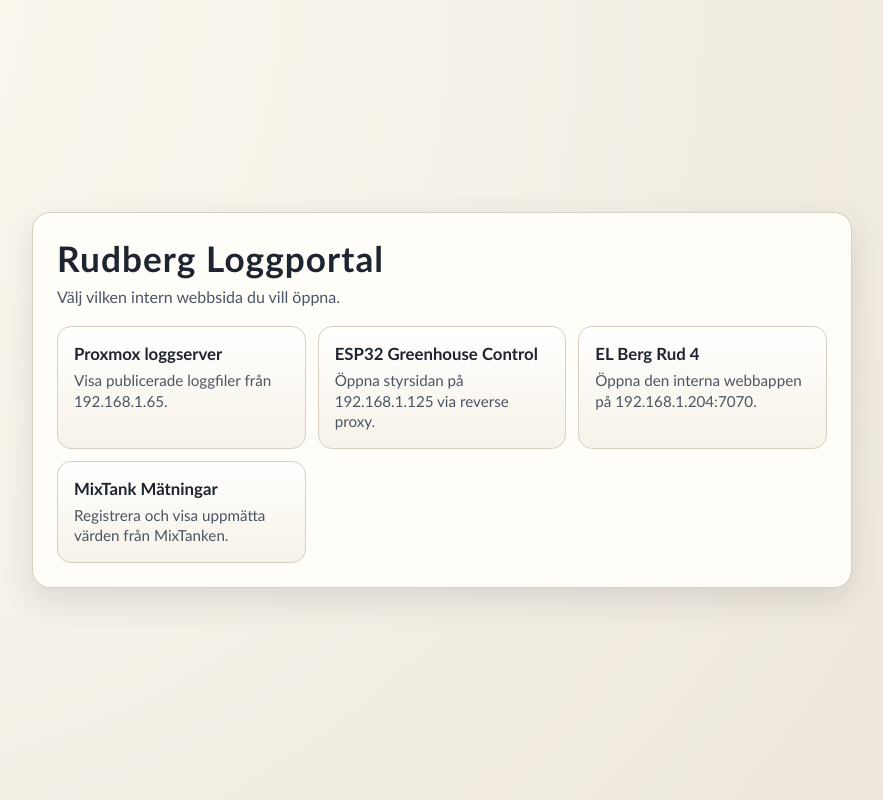
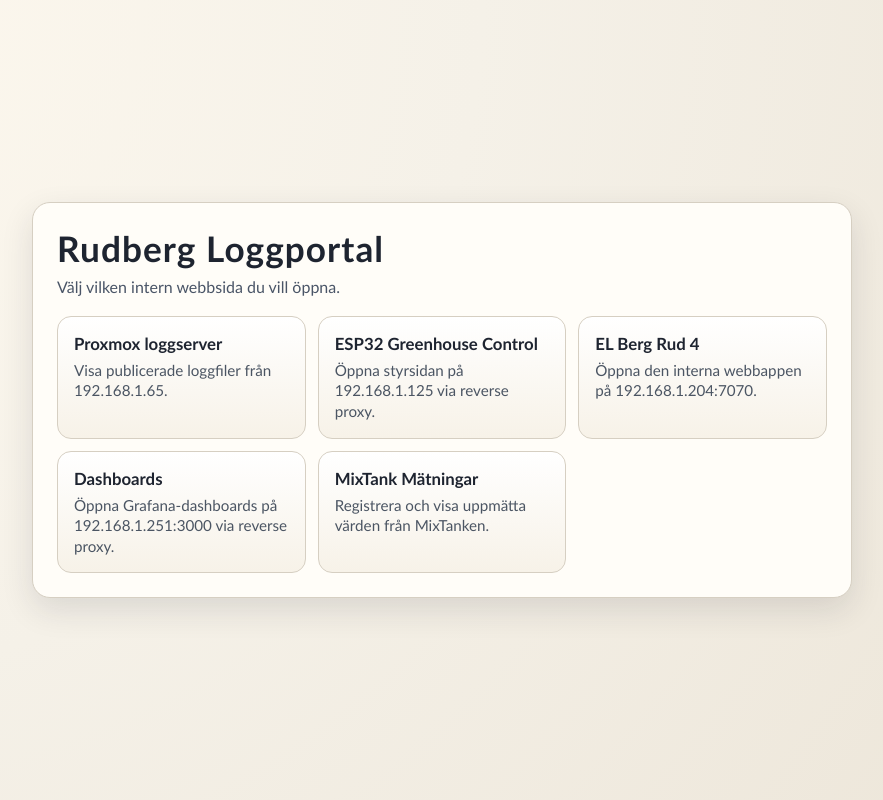
Before and after one commit to TomasAssemblinEL/ProxmoxPubliseradeWebbLoggar, a Flask app: page / in a window 1280 px wide. Shown: the whole page, without its empty margins (198-1081 px from the left). Run offline with Flask 3, Linux system fonts and the light colour scheme.

Commit message:
Publish Grafana dashboards under /dashboards/ and add portal entry
Co-authored-by: Copilot <223556219+Copilot@users.noreply.github.com>

```diff
--- a/templates/portal.html
+++ b/templates/portal.html
@@ -102,6 +102,11 @@
         <div class="desc">Öppna den interna webbappen på 192.168.1.204:7070.</div>
       </a>
 
+      <a class="card" href="/dashboards/">
+        <div class="title">Dashboards</div>
+        <div class="desc">Öppna Grafana-dashboards på 192.168.1.251:3000 via reverse proxy.</div>
+      </a>
+
       <a class="card" href="{{ url_for('mixtank_index') }}">
         <div class="title">MixTank Mätningar</div>
         <div class="desc">Registrera och visa uppmätta värden från MixTanken.</div>
```
Also changed, not shown: system-architecture.md (+1 -0 lines), README.md, 1 other file.
